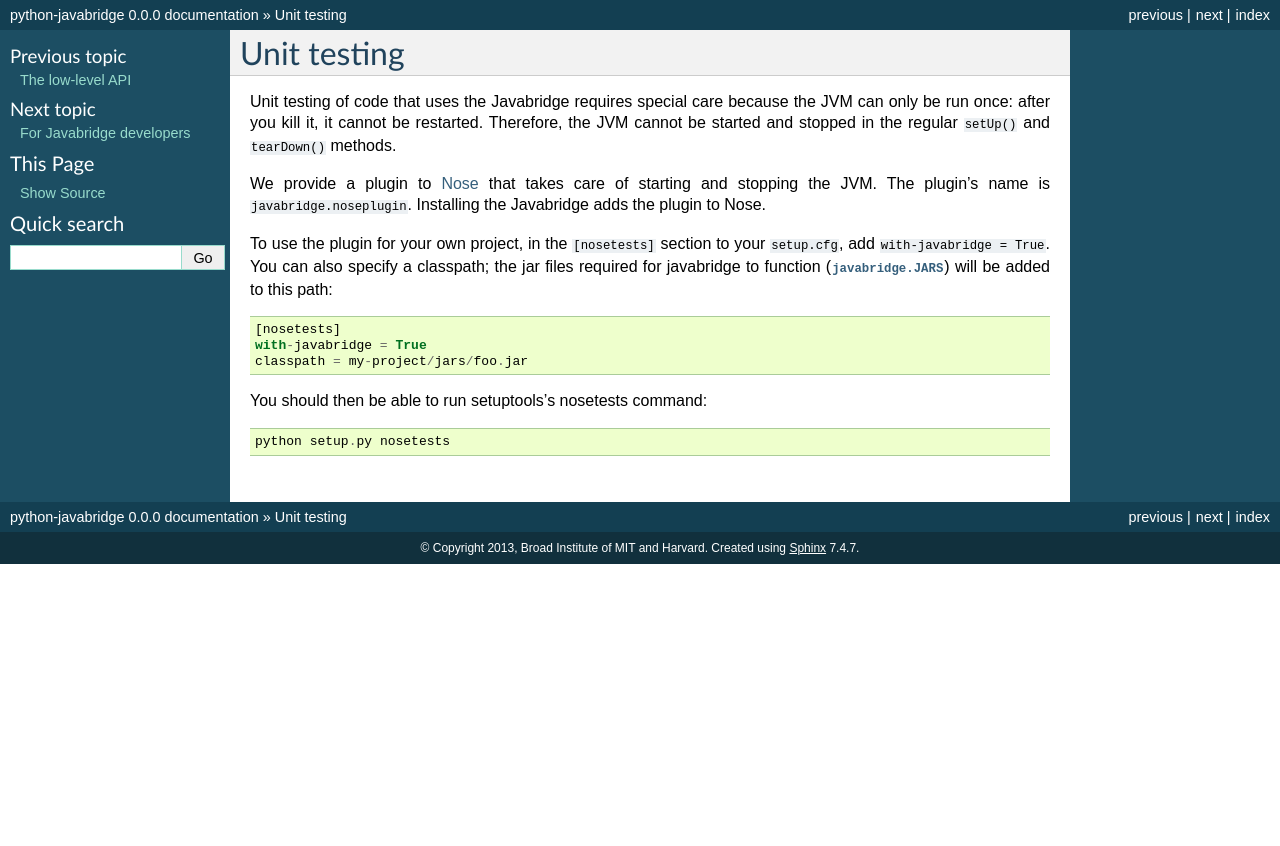
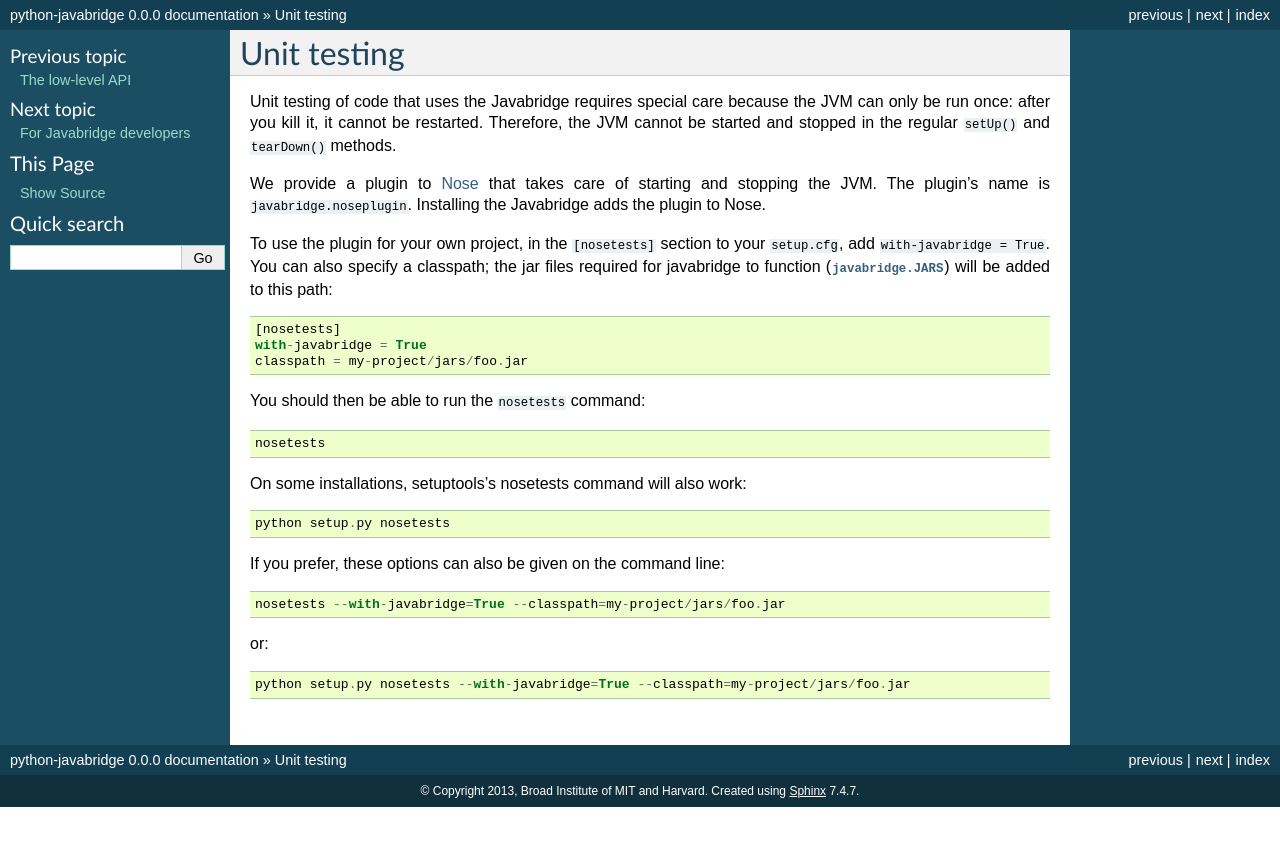
Before and after one commit to LeeKamentsky/python-javabridge, a Sphinx documentation site: the page built from docs/unittesting.rst, in a window 1280 px wide. Shown: the top 846 px of the page. Built offline with Sphinx 7.4.7, drawn with Linux system fonts in a browser that asks for light colours.

Commit message:
Tweak documentation for unit testing

```diff
--- a/docs/installation.rst
+++ b/docs/installation.rst
@@ -48,4 +48,8 @@ Running the unit tests requires Nose. Some of the tests require Python
 
 2. Run the unit tests::
 
+    nosetests
+
+On some installations, the following will also work::
+
     python setup.py nosetests
--- a/docs/unittesting.rst
+++ b/docs/unittesting.rst
@@ -17,6 +17,18 @@ specify a classpath; the jar files required for javabridge to function
     with-javabridge = True
     classpath = my-project/jars/foo.jar
 
-You should then be able to run setuptools's nosetests command::
+You should then be able to run the ``nosetests`` command::
+
+    nosetests
+
+On some installations, setuptools's nosetests command will also work::
 
     python setup.py nosetests
+
+If you prefer, these options can also be given on the command line::
+
+    nosetests --with-javabridge=True --classpath=my-project/jars/foo.jar
+
+or::
+
+    python setup.py nosetests --with-javabridge=True --classpath=my-project/jars/foo.jar
```
